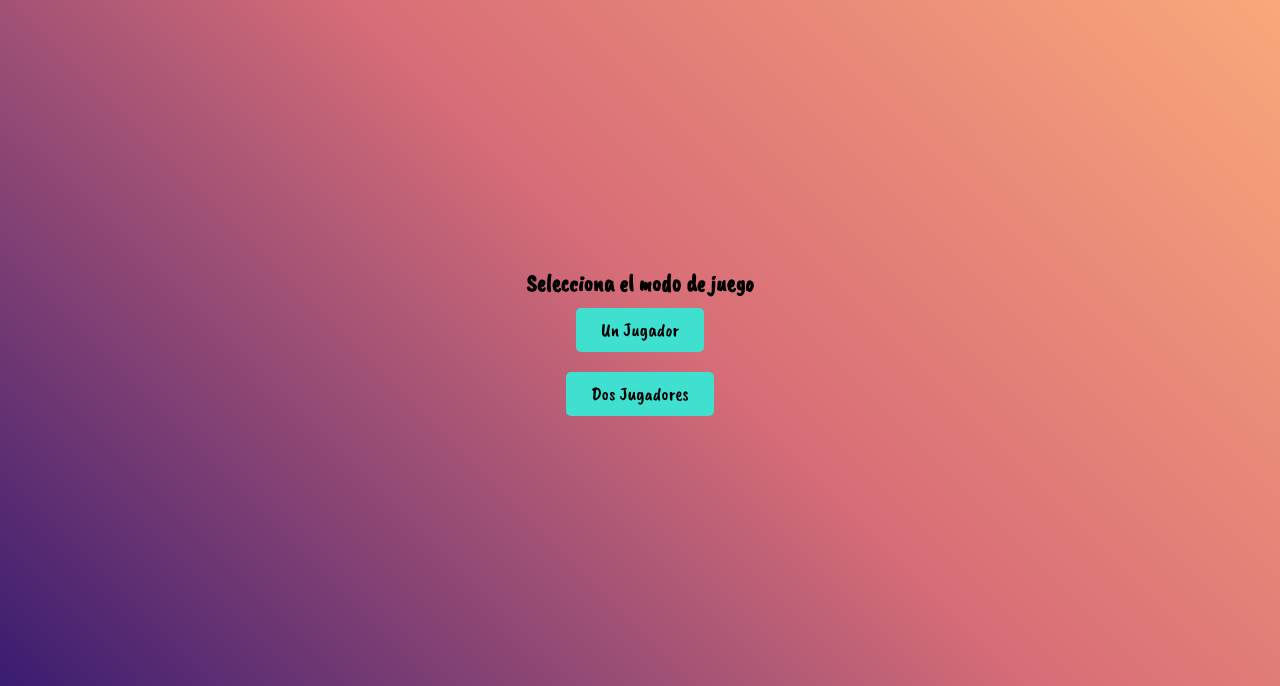
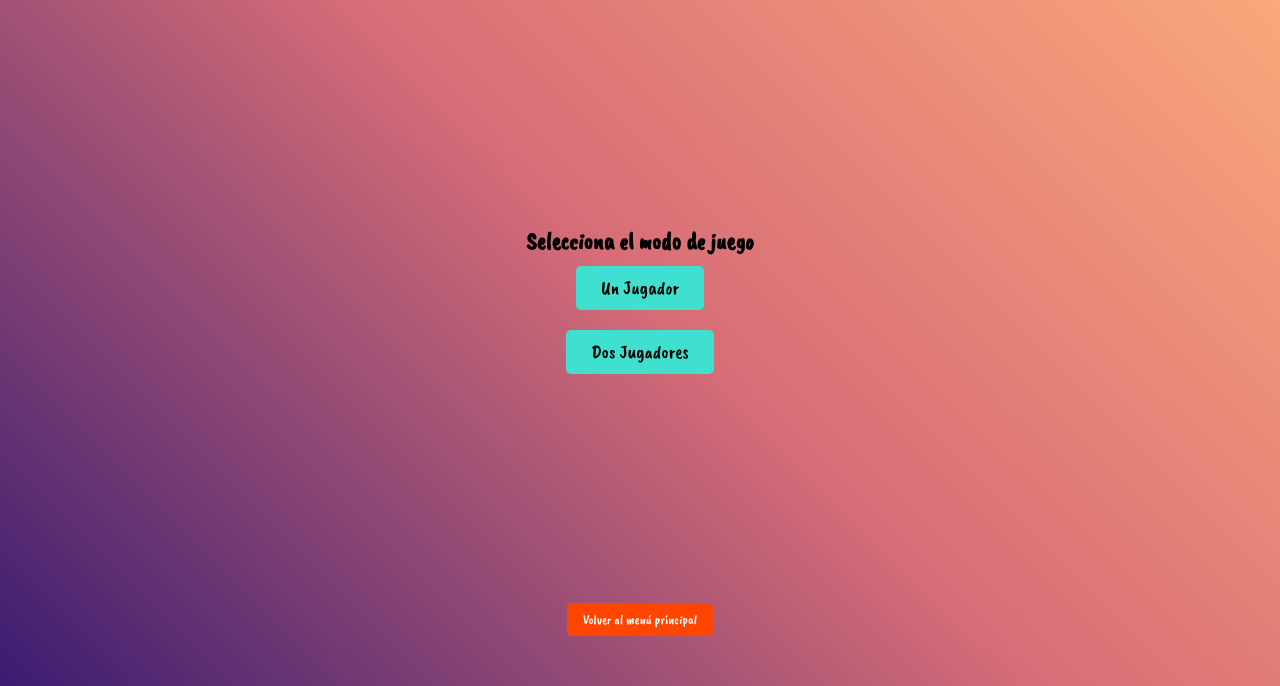
Before and after one commit to FRANCISCOJESUS1980/proyecto5, a website built with Vite: page index.html in a window 1280 px wide. Shown: the part 114-800 px from the top of the page. Built offline with nearby package versions, Linux system fonts and the light colour scheme.

Commit message:
feat metiendo boton volver Menu principal

```diff
--- a/main.js
+++ b/main.js
@@ -1,6 +1,7 @@
 import './main.scss'
 import './public/assets/componentes/tresEnRaya/logicaGame.js'
 import './public/assets/componentes/tresEnRaya/logicaGame.scss'
+import './public/assets/componentes/tresEnRaya/btnvolverMenuPrin.js'
 import {
   iniciarJuego,
   reiniciarJuego
--- a/main.scss
+++ b/main.scss
@@ -1,4 +1,5 @@
 @import './public/assets/componentes/tresEnRaya/logicaGame.scss';
+@import './public/assets/componentes/tresEnRaya/btnvoverMenuPrin.scss';
 
 * {
   padding: 0;
--- /dev/null
+++ b/public/assets/componentes/tresEnRaya/btnvolverMenuPrin.js
@@ -0,0 +1,8 @@
+const backToMenuBtn = document.createElement('button')
+backToMenuBtn.id = 'backToMenuBtn'
+backToMenuBtn.textContent = 'Volver al menú principal'
+document.body.appendChild(backToMenuBtn)
+
+backToMenuBtn.addEventListener('click', () => {
+  window.location.href = 'https://proyecto5-1.vercel.app'
+})
--- /dev/null
+++ b/public/assets/componentes/tresEnRaya/btnvoverMenuPrin.scss
@@ -0,0 +1,14 @@
+#backToMenuBtn {
+  padding: 0.5rem 1rem;
+  border: none;
+  border-radius: 5px;
+  background-color: orangered;
+  color: white;
+  cursor: pointer;
+  transition: background-color 0.3s;
+  margin-bottom: 50px;
+}
+
+#backToMenuBtn:hover {
+  background-color: #3a1c71;
+}
```
